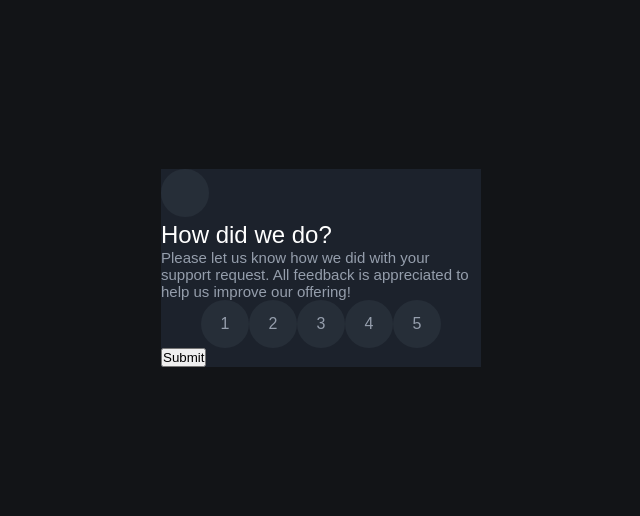
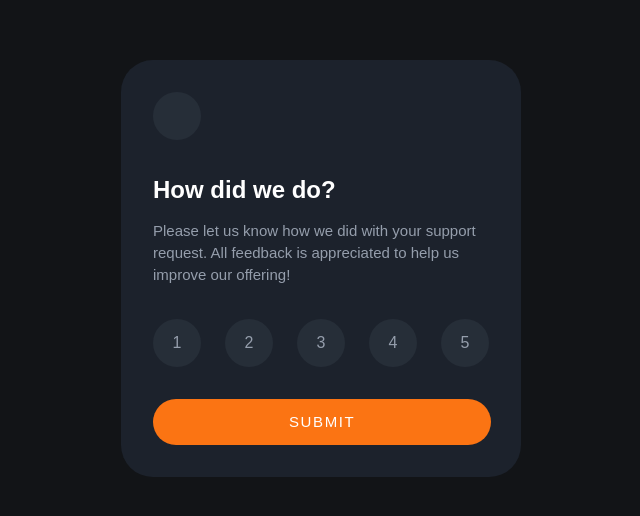
Before and after one commit to ismaelpaul/frontend-mentor-interactive-rating-component, a plain HTML site: page index.html in a window 1280 px wide. Shown: the part 132-648 px from the top of the page, without its empty margins (319-959 px from the left). Drawn offline with Linux system fonts and the light colour scheme.

Commit message:
Rating state

```diff
--- a/index.html
+++ b/index.html
@@ -41,7 +41,9 @@
       <input id="rating5" type="radio" name="rating" value="5">
       <label for="rating5"><span>5</span></label>
     </div>
-    <button type="submit">Submit</button>
+    <div class="button">
+      <button type="submit">SUBMIT</button>
+    </div>
   </div>
   <!-- Rating state end -->
 </main>
--- a/style.css
+++ b/style.css
@@ -29,7 +29,9 @@ body {
 
 .card {
     background-color: var(--dark_blue);
-    max-width: 20rem;
+    max-width: 25rem;
+    padding: 2rem;
+    border-radius: 2rem;
 }
 .background-star {
     background: url("/images/icon-star.svg");
@@ -42,18 +44,27 @@ body {
 }
 .text-rating {
     font-family: var(--font);
-    color: var(--white)
+    color: var(--white);
+    margin-top: 2rem;
 }
 .title {
     font-size: 1.5rem;
+    font-weight: 700;
 }
 .text {
     font-size: 0.9375rem;
     color: var(--light_gray);
+    font-weight: 400;
+    margin-top: 1rem;
+    line-height: 1.4rem;
 }
+/* rating */
+
 .score-rating {
     display: flex;
     justify-content: center;
+    margin-top: 2rem;
+    gap: 1.5rem;
 }
 .score-rating input[type="radio"] {
     opacity: 0;
@@ -71,3 +82,17 @@ body {
     height: 3rem;
 
 }
+/* button */
+.button {
+    text-align: center;
+}
+button {
+    background-color: var(--orange);
+    color: var(--white);
+    border: none;
+    margin-top: 2rem;
+    padding: .9rem 8.5rem;
+    border-radius: 1.5rem;
+    font-size: 0.9375rem;
+    letter-spacing: .1rem;
+}
```
